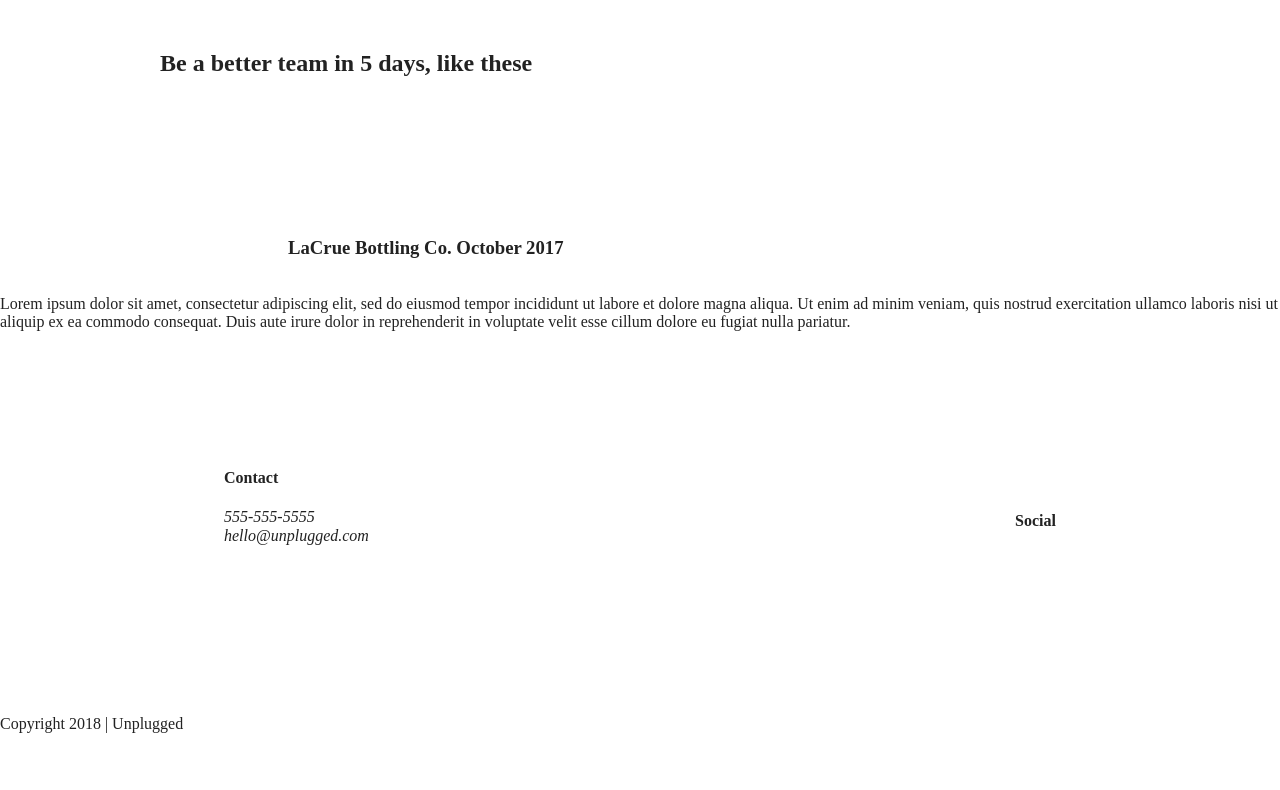
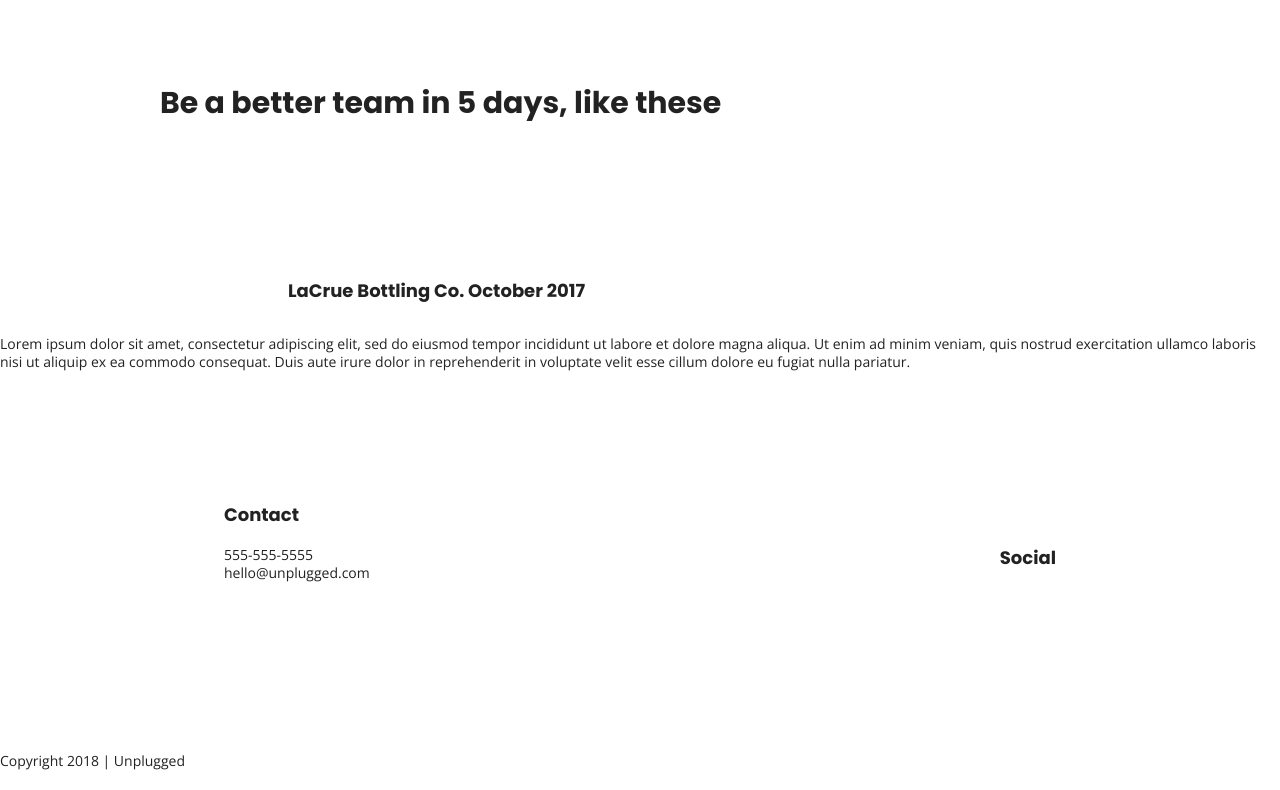
Before and after one commit to elaine-codes/unplugged-retreat-website, a website built with Parcel: page index.html in a window 1280 px wide. Shown: the part 922-1712 px from the top of the page. Before the commit the page ends 1676 px from the top, so only its background shows below. Built offline with nearby package versions, Linux system fonts and the light colour scheme.

Commit message:
code for text style to css

```diff
--- a/about/index.html
+++ b/about/index.html
@@ -20,6 +20,9 @@
   <link rel="stylesheet" href="../css/main.css">
 
   <meta name="theme-color" content="#fafafa">
+
+  <!-- Google Fonts -->
+  <link href="https://fonts.googleapis.com/css?family=Open+Sans:400,700|Poppins:500,700" rel="stylesheet">
 </head>
 
 <body>
--- a/css/main.css
+++ b/css/main.css
@@ -86,6 +86,51 @@ textarea {
 /* ==========================================================================
    Author's custom styles
    ========================================================================== */
+
+/* General Syles */
+
+html {
+  font-size: 16px;
+   }
+
+body {
+  font-family: 'Open Sans', sans-serif;
+  font-size: 1em;
+  text-align: left;
+}
+
+
+ul,
+ol {
+  list-style-type: none;
+}
+
+a {
+  color: #e2e3ed;
+  text-decoration: none;
+}
+
+h2 {
+  font-family: 'Poppins', sans-serif;
+  font-size: 1.875em;
+}
+
+h3,
+h4 {
+  font-family: 'Poppins', sans-serif;
+  margin: 20px 0;
+  font-size: 1.125em;
+}
+
+p {
+  font-size: .875em;
+  line-height: 1.285;
+}
+
+
+address {
+  font-style: normal;
+}
 
 
 .content-wrapper {
--- a/index.html
+++ b/index.html
@@ -20,6 +20,8 @@
   <link rel="stylesheet" href="css/main.css">
 
   <meta name="theme-color" content="#fafafa">
+
+  <link href="https://fonts.googleapis.com/css?family=Open+Sans:400,700|Poppins:500,700" rel="stylesheet">
 </head>
 
 
```
Also changed, not shown: faq/index.html (+3 -0 lines).
